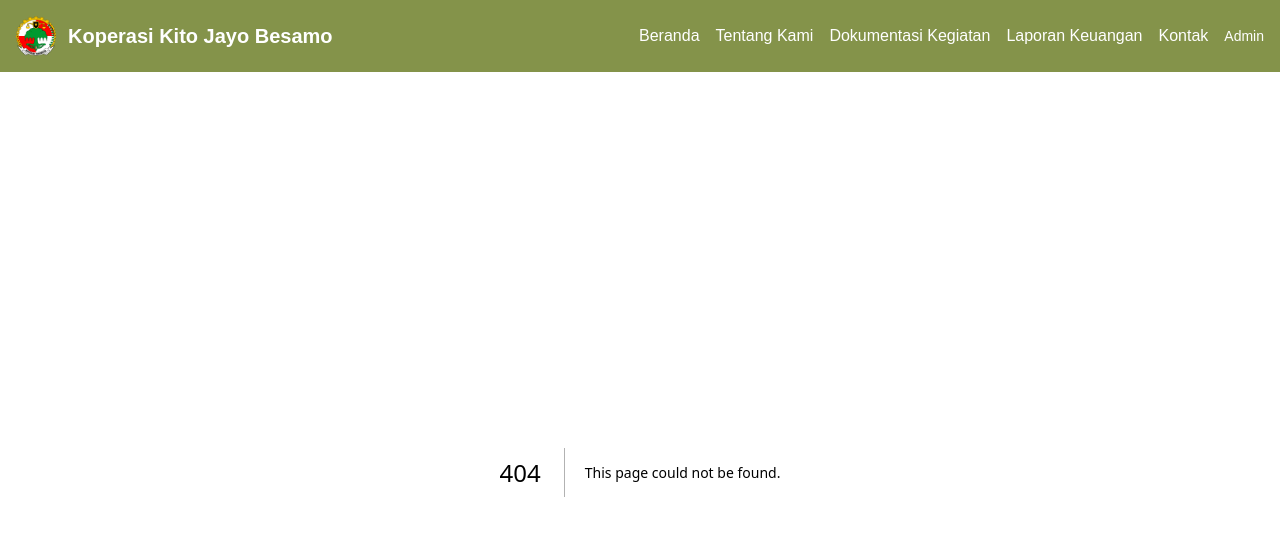
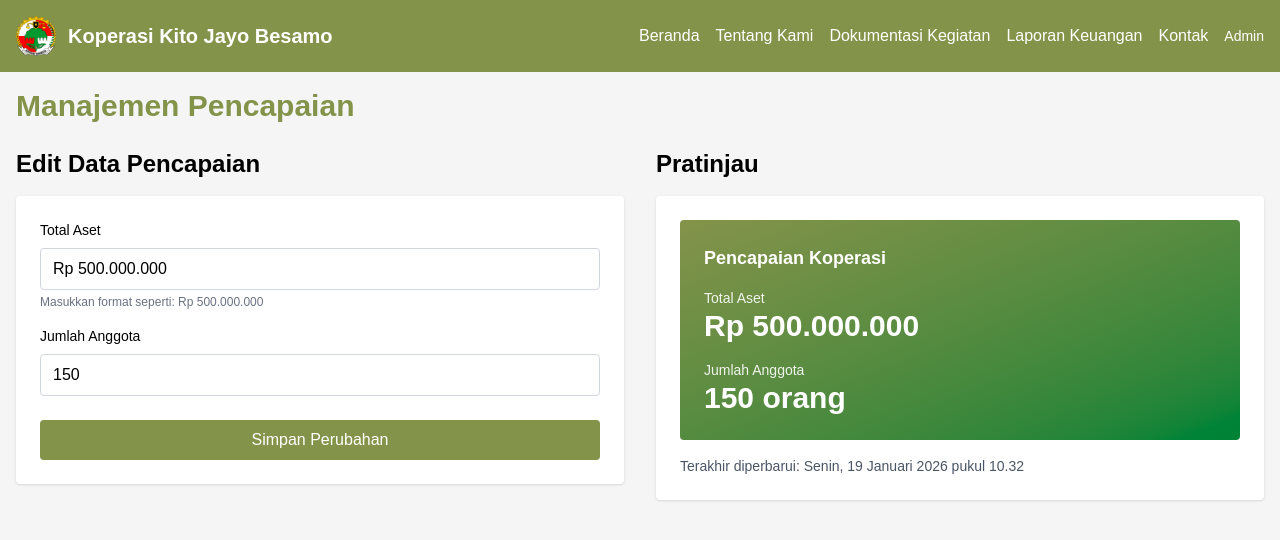
Before and after one commit to alaikalyuan/webkoperasi, a Next.js app: page /admin/dashboard/pencapaian in a window 1280 px wide. Before the commit this address had no page. Shown: the top 540 px of the page. Built offline with nearby package versions, Linux system fonts and the light colour scheme; no server answers; the database is empty.

Commit message:
Editable asset number

```diff
--- a/app/admin/dashboard/page.tsx
+++ b/app/admin/dashboard/page.tsx
@@ -6,15 +6,8 @@ import Link from 'next/link';
 
 export default function AdminDashboard() {
   const router = useRouter();
-  const [isLoggedIn] = useState(() => {
-    if (typeof window !== 'undefined') {
-      return !!localStorage.getItem('adminLoggedIn');
-    }
-    return false;
-  });
-
   useEffect(() => {
-    const loggedIn = localStorage.getItem('adminLoggedIn');
+    const loggedIn = !!localStorage.getItem('adminLoggedIn');
     if (!loggedIn) {
       router.push('/admin/login');
     }
@@ -24,6 +17,8 @@ export default function AdminDashboard() {
     localStorage.removeItem('adminLoggedIn');
     router.push('/');
   };
+
+  const isLoggedIn = typeof window !== 'undefined' && !!localStorage.getItem('adminLoggedIn');
 
   if (!isLoggedIn) {
     return <div>Loading...</div>;
@@ -49,6 +44,10 @@ export default function AdminDashboard() {
             <h2 className="text-xl font-semibold text-primary mb-2">Input Laporan Keuangan</h2>
             <p>Masukkan data pemasukan dan pengeluaran.</p>
           </Link>
+          <Link href="/admin/dashboard/pencapaian" className="bg-white p-6 rounded shadow hover:shadow-lg transition">
+            <h2 className="text-xl font-semibold text-primary mb-2">Manajemen Pencapaian</h2>
+            <p>Edit data total aset dan jumlah anggota.</p>
+          </Link>
           <Link href="/admin/dashboard/staff" className="bg-white p-6 rounded shadow hover:shadow-lg transition">
             <h2 className="text-xl font-semibold text-primary mb-2">Struktur Organisasi</h2>
             <p>Kelola pengurus dan dewan pengawas.</p>
--- /dev/null
+++ b/app/admin/dashboard/pencapaian/page.tsx
@@ -0,0 +1,184 @@
+'use client';
+
+import { useEffect, useState } from 'react';
+
+interface Pencapaian {
+  id: number | null;
+  totalAssets: string;
+  totalMembers: number;
+  updatedAt: string;
+}
+
+export default function PencapaianManagement() {
+  const [pencapaian, setPencapaian] = useState<Pencapaian | null>(null);
+  const [formData, setFormData] = useState({ totalAssets: '', totalMembers: '' });
+  const [loading, setLoading] = useState(true);
+  const [message, setMessage] = useState('');
+
+  useEffect(() => {
+    fetchPencapaian();
+  }, []);
+
+  const fetchPencapaian = async () => {
+    try {
+      const response = await fetch('/api/pencapaian');
+      const data = await response.json();
+      setPencapaian(data);
+      setFormData({
+        totalAssets: data.totalAssets,
+        totalMembers: data.totalMembers.toString(),
+      });
+    } catch (error) {
+      console.error('Failed to fetch pencapaian:', error);
+      setMessage('Gagal memuat data pencapaian');
+    } finally {
+      setLoading(false);
+    }
+  };
+
+  const handleSubmit = async (e: React.FormEvent) => {
+    e.preventDefault();
+    setLoading(true);
+    setMessage('');
+
+    try {
+      const response = await fetch('/api/pencapaian', {
+        method: 'POST',
+        headers: { 'Content-Type': 'application/json' },
+        body: JSON.stringify({
+          totalAssets: formData.totalAssets,
+          totalMembers: parseInt(formData.totalMembers),
+        }),
+      });
+
+      if (response.ok) {
+        const updated = await response.json();
+        setPencapaian(updated);
+        setMessage('Data pencapaian berhasil disimpan');
+        setTimeout(() => setMessage(''), 3000);
+      } else {
+        setMessage('Gagal menyimpan data pencapaian');
+      }
+    } catch (error) {
+      console.error('Failed to save pencapaian:', error);
+      setMessage('Terjadi kesalahan saat menyimpan');
+    } finally {
+      setLoading(false);
+    }
+  };
+
+  if (loading && !pencapaian) {
+    return (
+      <div className="container mx-auto p-4">
+        <div className="flex items-center justify-center h-96">
+          <div className="text-center">
+            <div className="animate-spin rounded-full h-12 w-12 border-b-2 border-primary mx-auto mb-4"></div>
+            <p className="text-gray-600">Memuat data pencapaian...</p>
+          </div>
+        </div>
+      </div>
+    );
+  }
+
+  return (
+    <div className="container mx-auto p-4">
+      <h1 className="text-3xl font-bold text-primary mb-6">Manajemen Pencapaian</h1>
+
+      <div className="grid grid-cols-1 lg:grid-cols-2 gap-8">
+        {/* Edit Form */}
+        <div>
+          <h2 className="text-2xl font-semibold mb-4">Edit Data Pencapaian</h2>
+          <form onSubmit={handleSubmit} className="bg-white p-6 rounded shadow">
+            {message && (
+              <div
+                className={`mb-4 p-3 rounded ${
+                  message.includes('berhasil')
+                    ? 'bg-green-100 text-green-700'
+                    : 'bg-red-100 text-red-700'
+                }`}
+              >
+                {message}
+              </div>
+            )}
+
+            <div className="mb-4">
+              <label className="block text-sm font-medium mb-2">Total Aset</label>
+              <input
+                type="text"
+                value={formData.totalAssets}
+                onChange={(e) =>
+                  setFormData({ ...formData, totalAssets: e.target.value })
+                }
+                placeholder="Contoh: Rp 500.000.000"
+                className="w-full px-3 py-2 border border-gray-300 rounded"
+                required
+              />
+              <p className="text-xs text-gray-500 mt-1">
+                Masukkan format seperti: Rp 500.000.000
+              </p>
+            </div>
+
+            <div className="mb-6">
+              <label className="block text-sm font-medium mb-2">Jumlah Anggota</label>
+              <input
+                type="number"
+                value={formData.totalMembers}
+                onChange={(e) =>
+                  setFormData({ ...formData, totalMembers: e.target.value })
+                }
+                placeholder="Contoh: 150"
+                className="w-full px-3 py-2 border border-gray-300 rounded"
+                required
+                min="0"
+              />
+            </div>
+
+            <button
+              type="submit"
+              disabled={loading}
+              className="w-full bg-primary text-white px-4 py-2 rounded hover:bg-green-700 disabled:bg-gray-400 transition"
+            >
+              {loading ? 'Menyimpan...' : 'Simpan Perubahan'}
+            </button>
+          </form>
+        </div>
+
+        {/* Preview */}
+        <div>
+          <h2 className="text-2xl font-semibold mb-4">Pratinjau</h2>
+          <div className="bg-white p-6 rounded shadow">
+            <div className="bg-gradient-to-br from-primary to-green-700 p-6 rounded text-white mb-4">
+              <h3 className="text-lg font-semibold mb-4">Pencapaian Koperasi</h3>
+              <div className="space-y-4">
+                <div>
+                  <p className="text-sm opacity-90">Total Aset</p>
+                  <p className="text-3xl font-bold">{formData.totalAssets || 'Rp -'}</p>
+                </div>
+                <div>
+                  <p className="text-sm opacity-90">Jumlah Anggota</p>
+                  <p className="text-3xl font-bold">{formData.totalMembers || '0'} orang</p>
+                </div>
+              </div>
+            </div>
+
+            {pencapaian?.updatedAt && (
+              <div className="text-sm text-gray-600">
+                <p>
+                  Terakhir diperbarui:{' '}
+                  {new Date(pencapaian.updatedAt).toLocaleDateString('id-ID', {
+                    weekday: 'long',
+                    year: 'numeric',
+                    month: 'long',
+                    day: 'numeric',
+                    hour: '2-digit',
+                    minute: '2-digit',
+                  })}
+                </p>
+              </div>
+            )}
+          </div>
+        </div>
+      </div>
+    </div>
+  );
+}
--- /dev/null
+++ b/app/api/pencapaian/route.ts
@@ -0,0 +1,66 @@
+import { NextRequest, NextResponse } from 'next/server';
+import { db } from '@/db';
+import { pencapaian } from '@/db/schema';
+import { eq } from 'drizzle-orm';
+
+export async function GET() {
+  try {
+    const data = await db.select().from(pencapaian);
+    // Return the latest pencapaian record, or default values if none exist
+    if (data.length === 0) {
+      return NextResponse.json({
+        id: null,
+        totalAssets: 'Rp 500.000.000',
+        totalMembers: 150,
+        updatedAt: new Date().toISOString(),
+      });
+    }
+    return NextResponse.json(data[0]);
+  } catch (error) {
+    console.error('Failed to read pencapaian:', error);
+    return NextResponse.json({ error: 'Failed to read pencapaian' }, { status: 500 });
+  }
+}
+
+export async function POST(request: NextRequest) {
+  try {
+    const body = await request.json();
+    const { totalAssets, totalMembers } = body;
+
+    if (!totalAssets || !totalMembers) {
+      return NextResponse.json({ error: 'Missing required fields' }, { status: 400 });
+    }
+
+    // Check if a record exists
+    const existing = await db.select().from(pencapaian);
+
+    let result;
+    if (existing.length === 0) {
+      // Create new record
+      [result] = await db
+        .insert(pencapaian)
+        .values({
+          totalAssets,
+          totalMembers,
+          updatedAt: new Date().toISOString(),
+        })
+        .returning();
+    } else {
+      // Update existing record
+      [result] = await db
+        .update(pencapaian)
+        .set({
+          totalAssets,
+          totalMembers,
+          updatedAt: new Date().toISOString(),
+        })
+        .where(eq(pencapaian.id, existing[0].id))
+        .returning();
+    }
+
+    return NextResponse.json(result);
+  } catch (error) {
+    console.error('Failed to save pencapaian:', error);
+    return NextResponse.json({ error: 'Failed to save pencapaian' }, { status: 500 });
+  }
+}
--- a/app/laporan-keuangan/page.tsx
+++ b/app/laporan-keuangan/page.tsx
@@ -42,34 +42,34 @@ export default function FinancialReports() {
 
   return (
     <div className="container mx-auto p-4">
-      <h1 className="text-4xl font-bold text-primary mb-6">Laporan Keuangan</h1>
+      <h1 className="text-3xl sm:text-4xl font-bold text-primary mb-6">Laporan Keuangan</h1>
 
       {loading ? (
         <div className="text-center py-8">
           <p>Memuat laporan...</p>
         </div>
       ) : reports.length === 0 ? (
-        <div className="bg-yellow-50 border border-yellow-200 p-6 rounded">
-          <p className="text-yellow-800">Belum ada laporan keuangan yang tersedia.</p>
+        <div className="bg-yellow-50 border border-yellow-200 p-4 sm:p-6 rounded">
+          <p className="text-sm sm:text-base text-yellow-800">Belum ada laporan keuangan yang tersedia.</p>
         </div>
       ) : (
-        <div className="grid grid-cols-1 lg:grid-cols-4 gap-6">
+        <div className="grid grid-cols-1 md:grid-cols-4 gap-4 md:gap-6">
           {/* Reports List */}
-          <div className="lg:col-span-1">
-            <h2 className="text-2xl font-semibold mb-4">Daftar Laporan</h2>
+          <div className="md:col-span-1 order-2 md:order-1">
+            <h2 className="text-xl sm:text-2xl font-semibold mb-3 sm:mb-4">Daftar Laporan</h2>
             <div className="space-y-2">
               {reports.map((report) => (
                 <button
                   key={report.id}
                   onClick={() => setSelectedReport(report)}
-                  className={`w-full text-left p-3 rounded transition-colors ${
+                  className={`w-full text-left p-3 rounded transition-colors text-sm sm:text-base ${
                     selectedReport?.id === report.id
                       ? 'bg-primary text-white'
-                      : 'bg-white border border-gray-300 hover:bg-gray-50'
+                      : 'bg-white border border-gray-300 hover:bg-gray-50 active:bg-gray-100'
                   }`}
                 >
                   <div className="font-semibold">{formatMonth(report.month)}</div>
-                  <div className="text-sm">
+                  <div className="text-xs sm:text-sm">
                     {getFileIcon(report.fileType)} {report.fileType.toUpperCase()}
                   </div>
                 </button>
@@ -78,56 +78,56 @@ export default function FinancialReports() {
           </div>
 
           {/* Selected Report Display */}
-          <div className="lg:col-span-3">
+          <div className="md:col-span-3 order-1 md:order-2">
             {selectedReport ? (
-              <div className="bg-white p-6 rounded shadow">
-                <div className="mb-6">
-                  <h2 className="text-3xl font-semibold mb-2">
+              <div className="bg-white p-4 sm:p-6 rounded shadow">
+                <div className="mb-4 sm:mb-6">
+                  <h2 className="text-2xl sm:text-3xl font-semibold mb-2">
                     {formatMonth(selectedReport.month)}
                   </h2>
-                  <p className="text-gray-600">
+                  <p className="text-sm sm:text-base text-gray-600 truncate">
                     File: {selectedReport.fileName}
                   </p>
-                  <p className="text-sm text-gray-500">
+                  <p className="text-xs sm:text-sm text-gray-500">
                     Diupload: {new Date(selectedReport.uploadedAt).toLocaleDateString('id-ID')}
                   </p>
                 </div>
 
                 <div className="space-y-4">
                   {selectedReport.fileType === 'pdf' ? (
-                    <div>
+                    <div className="overflow-x-auto">
                       <iframe
                         src={selectedReport.blobUrl}
-                        className="w-full h-96 border border-gray-300 rounded"
+                        className="w-full min-h-80 sm:h-96 border border-gray-300 rounded"
                         title={selectedReport.fileName}
                       />
                     </div>
                   ) : (
                     <div className="bg-gray-50 p-4 rounded text-center">
-                      <p className="text-gray-600 mb-4">File Excel tidak dapat ditampilkan secara langsung</p>
+                      <p className="text-sm sm:text-base text-gray-600 mb-4">File Excel tidak dapat ditampilkan secara langsung</p>
                       <a
                         href={selectedReport.blobUrl}
                         download={selectedReport.fileName}
-                        className="inline-block bg-blue-500 text-white px-6 py-2 rounded hover:bg-blue-600"
+                        className="inline-block bg-blue-500 text-white px-4 sm:px-6 py-2 rounded hover:bg-blue-600 transition-colors text-sm sm:text-base"
                       >
                         Download Excel
                       </a>
                     </div>
                   )}
 
-                  <div className="flex gap-3">
+                  <div className="flex flex-col sm:flex-row gap-2 sm:gap-3">
                     <a
                       href={selectedReport.blobUrl}
                       target="_blank"
                       rel="noopener noreferrer"
-                      className="flex-1 bg-primary text-white px-4 py-2 rounded text-center hover:bg-green-700 transition-colors"
+                      className="flex-1 bg-primary text-white px-4 py-3 rounded text-center hover:bg-green-700 transition-colors text-sm sm:text-base font-medium"
                     >
                       Buka di Tab Baru
                     </a>
                     <a
                       href={selectedReport.blobUrl}
                       download={selectedReport.fileName}
-                      className="flex-1 bg-blue-500 text-white px-4 py-2 rounded text-center hover:bg-blue-600 transition-colors"
+                      className="flex-1 bg-blue-500 text-white px-4 py-3 rounded text-center hover:bg-blue-600 transition-colors text-sm sm:text-base font-medium"
                     >
                       Download
                     </a>
@@ -135,8 +135,8 @@ export default function FinancialReports() {
                 </div>
               </div>
             ) : (
-              <div className="bg-gray-50 p-6 rounded border border-gray-300 text-center">
-                <p className="text-gray-600">Pilih laporan dari daftar di sebelah untuk melihat detailnya</p>
+              <div className="bg-gray-50 p-4 sm:p-6 rounded border border-gray-300 text-center">
+                <p className="text-sm sm:text-base text-gray-600">Pilih laporan dari daftar untuk melihat detailnya</p>
               </div>
             )}
           </div>
--- a/app/page.tsx
+++ b/app/page.tsx
@@ -11,8 +11,17 @@ interface Activity {
   imageUrl?: string;
 }
 
+interface PencapaianData {
+  totalAssets: string;
+  totalMembers: number;
+}
+
 export default function Home() {
   const [latestActivities, setLatestActivities] = useState<Activity[]>([]);
+  const [pencapaian, setPencapaian] = useState<PencapaianData>({
+    totalAssets: 'Rp 500.000.000',
+    totalMembers: 150,
+  });
   const [currentActivityIndex, setCurrentActivityIndex] = useState(0);
   const [selectedActivity, setSelectedActivity] = useState<Activity | null>(null);
   const [isModalOpen, setIsModalOpen] = useState(false);
@@ -24,6 +33,17 @@ export default function Home() {
         const sorted = [...data].sort((a, b) => new Date(b.date).getTime() - new Date(a.date).getTime());
         setLatestActivities(sorted.slice(0, 3));
       });
+
+    // Fetch pencapaian data
+    fetch('/api/pencapaian')
+      .then(res => res.json())
+      .then(data => {
+        setPencapaian({
+          totalAssets: data.totalAssets,
+          totalMembers: data.totalMembers,
+        });
+      })
+      .catch(error => console.error('Failed to fetch pencapaian:', error));
   }, []);
 
   // Auto-play carousel
@@ -186,8 +206,8 @@ export default function Home() {
         <section className="py-12">
           <h2 className="text-3xl font-bold text-primary mb-6">Pencapaian</h2>
           <div className="bg-white p-6 rounded shadow text-center">
-            <p className="text-2xl font-bold text-accent">Total Aset: Rp 500.000.000</p>
-            <p>Jumlah Anggota: 150 orang</p>
+            <p className="text-2xl font-bold text-accent">Total Aset: {pencapaian.totalAssets}</p>
+            <p>Jumlah Anggota: {pencapaian.totalMembers} orang</p>
           </div>
         </section>
       </div>
--- a/db/schema.ts
+++ b/db/schema.ts
@@ -46,3 +46,10 @@ export const staff = sqliteTable("staff", {
   category: text("category").notNull(), // "pengurus" or "dewan_pengawas"
   imageUrl: text("imageUrl"),
 });
+
+export const pencapaian = sqliteTable("pencapaian", {
+  id: integer("id").primaryKey({ autoIncrement: true }),
+  totalAssets: text("totalAssets").notNull(),
+  totalMembers: integer("totalMembers").notNull(),
+  updatedAt: text("updatedAt").notNull(),
+});
```
